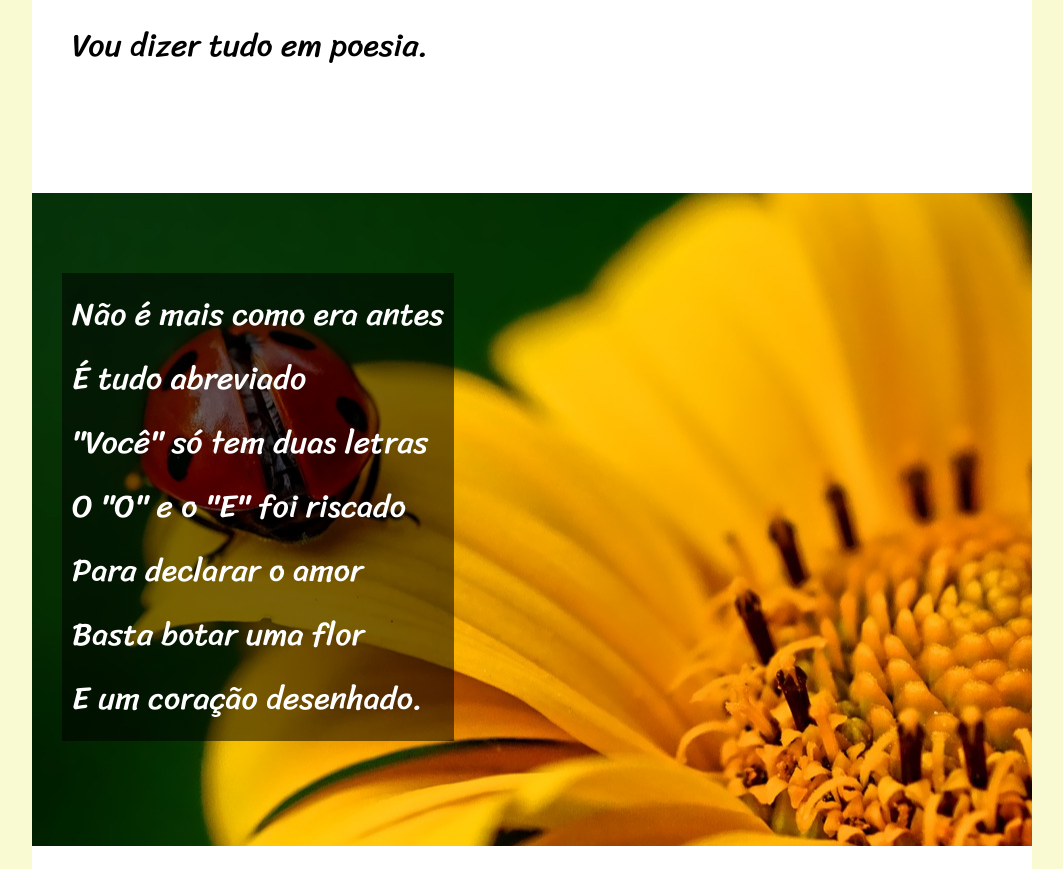
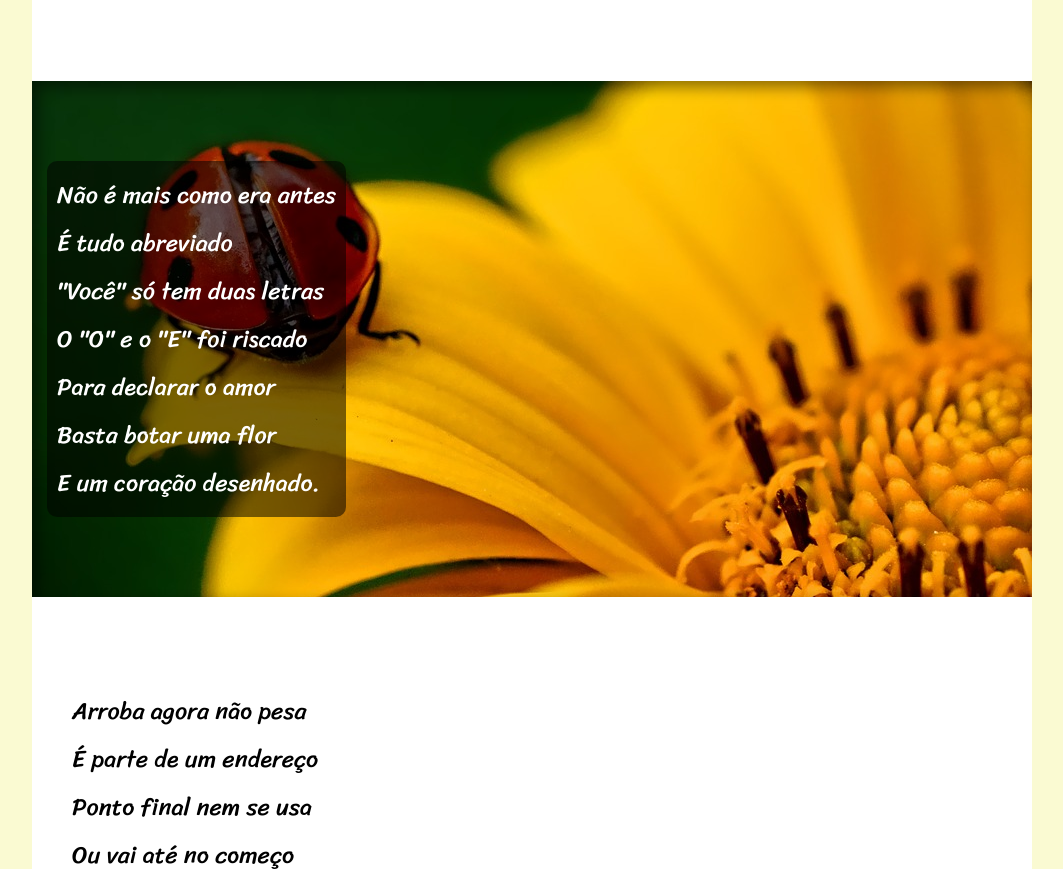
Before and after one commit to MicaellOliveira/projeto-cordel, a plain HTML site: page index.html in a window 1280 px wide. Shown: the part 648-1517 px from the top of the page, without its empty margins (108-1171 px from the left). Drawn offline with Linux system fonts and the light colour scheme.

Commit message:
Update style.css

```diff
--- a/estilo/style.css
+++ b/estilo/style.css
@@ -49,7 +49,7 @@ section {
     padding: 10vh 0px 10vh 30px;
     padding-left: 30px;
     font-family: var(--font3);
-    font-size: 2em;
+    font-size: 1.5em;
 
 }
 
@@ -60,19 +60,23 @@ p {
 
 section.imagem > p {
 background-color: rgba(0, 0, 0, 0.527);
+margin: 0px 15px 0px -15px;
 display: inline-block;
+border-radius: 10px;
 }
 
 section#img1 {
     background-color: gray;
     color: white;
     background: url(../imagens/background001.jpg) center right fixed;
+    box-shadow: inset 6px 6px 15px rgba(0, 0, 0, 0.474);
 }
 
 section#img2 {
     background-color: gray;
     color: white;
     background: url(../imagens/background002.jpg) center right fixed;
+    box-shadow: inset 6px 6px 15px rgba(0, 0, 0, 0.474);
 }
 
 footer {
```
